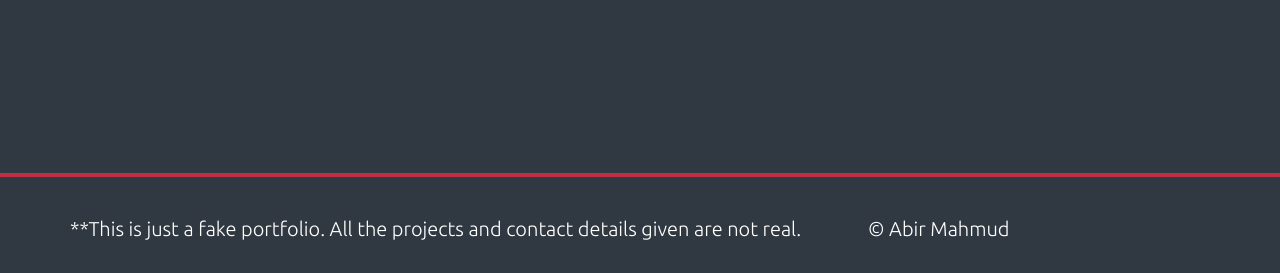
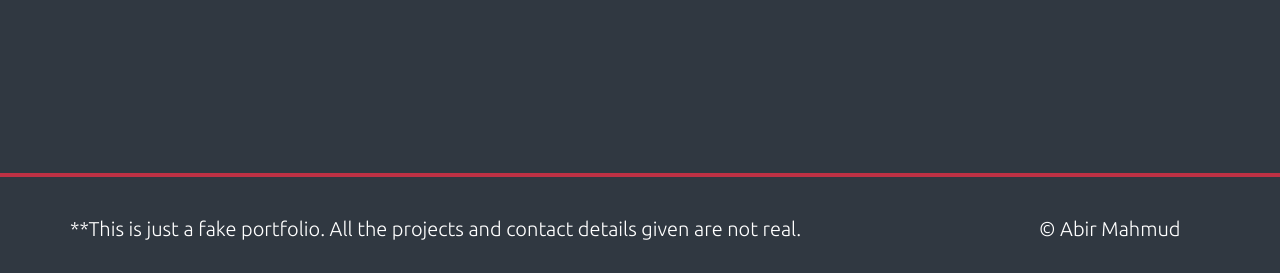
Before and after one commit to abir-25/portfolio, a plain HTML site: page index.html in a window 1280 px wide. Shown: the part 2620-2893 px from the top of the page. Drawn offline with Linux system fonts and the light colour scheme.

Commit message:
style updated

```diff
--- a/style.css
+++ b/style.css
@@ -207,21 +207,25 @@ footer{
     padding: 40px 70px;
 }
 footer p{
-    width: 70%;
+    width: 85%;
 }
 footer span{
-    width: 30%;
+    width: 15%;
 }
-footer p, footer span{
+footer p{
     margin: 0;
     color: #fff;
     font-size: 20px;
     float: left;
     text-align: justify;
 }
+
 footer span{
+    margin: 0;
+    color: #fff;
+    font-size: 20px;
     float: right;
-
+    text-align: justify;
 }
 
 @media screen  and (max-width: 600px){
```
